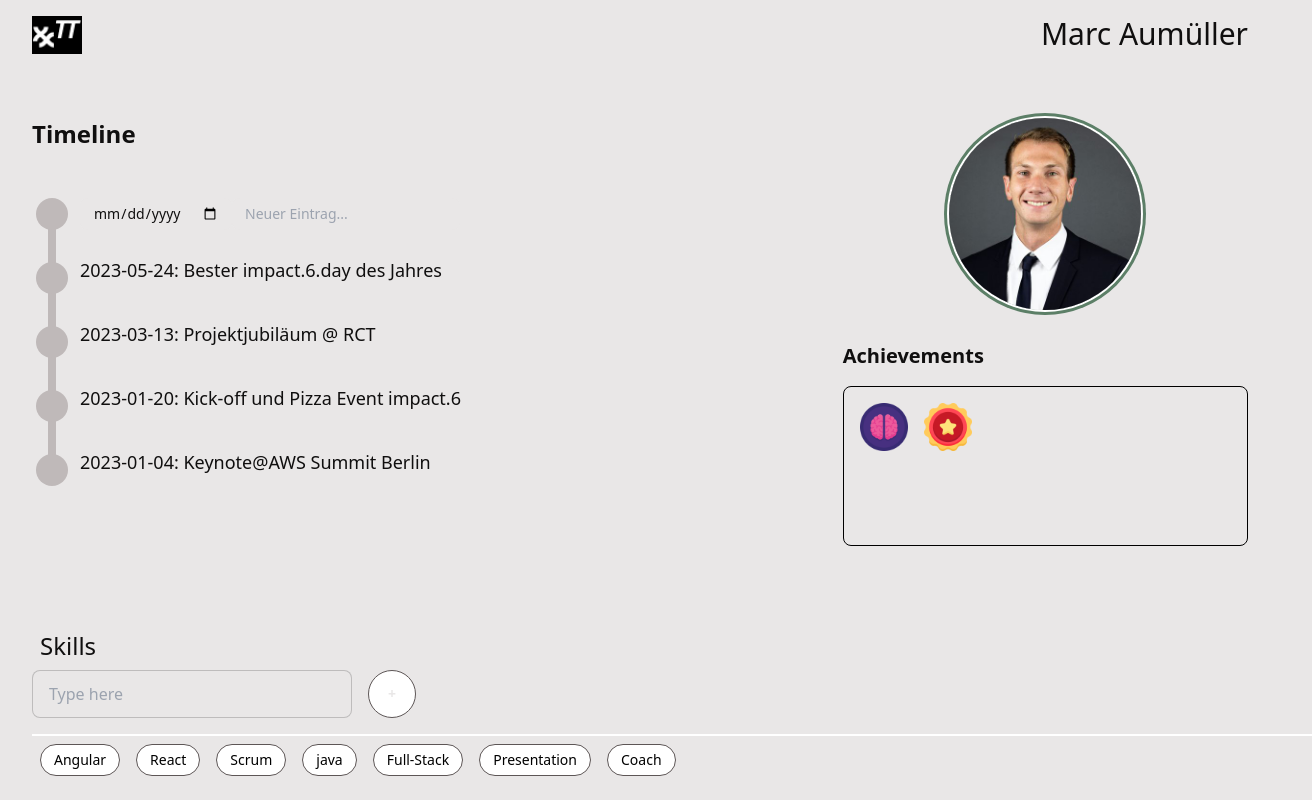
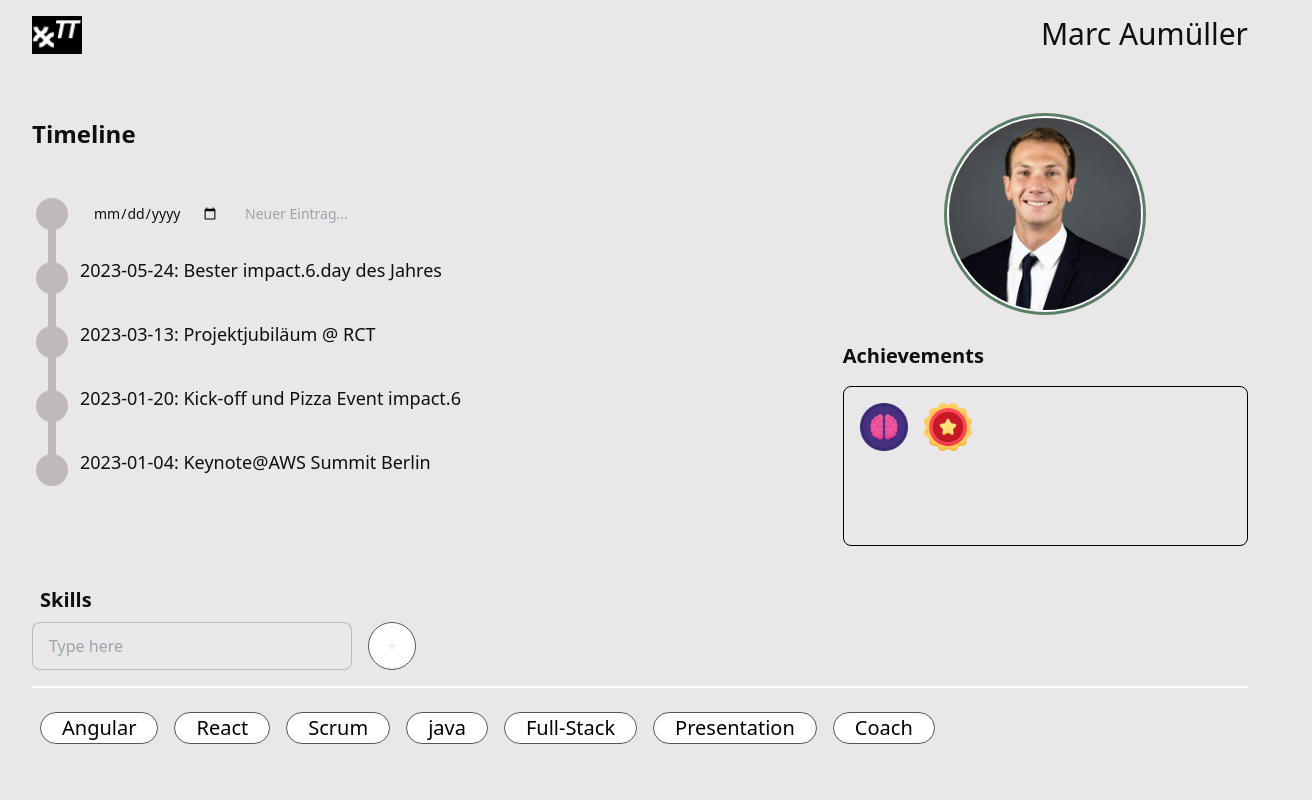
Before and after one commit to XYL0neer/fachkarriere-frontend, a Next.js app: page / in a window 1280 px wide. Shown: the whole page, 1312 px wide, since content can reach past the window. Built offline with nearby package versions, Linux system fonts and the light colour scheme.

Commit message:
skills refactor

```diff
--- a/src/components/skills/Skills.tsx
+++ b/src/components/skills/Skills.tsx
@@ -1,54 +1,19 @@
-import { useState } from "react";
-interface Skill {
-  id: number;
-  name: string | undefined;
-}
-const initialList: Skill[] = [
-  {
-    id: 1,
-    name: "Angular",
-  },
-  {
-    id: 2,
-    name: "React",
-  },
-  {
-    id: 3,
-    name: "Scrum",
-  },
-  {
-    id: 4,
-    name: "java",
-  },
-  {
-    id: 5,
-    name: "Full-Stack",
-  },
-  {
-    id: 6,
-    name: "Presentation",
-  },
-  {
-    id: 7,
-    name: "Coach",
-  },
-];
+import { useContext, useState } from "react";
+import { ProfileContext } from "~/contexts/ProfileContext";
 
 export default function Skills() {
-  const [list, setList] = useState(initialList);
-  const [text, setText] = useState();
-
-  const getRandomInt = () => {
-    return Math.floor(Math.random() * 100);
-  };
+  const {skills, addSkill} = useContext(ProfileContext);
+  const [text, setText] = useState("");
 
   // eslint-disable-next-line
   const handleAddSkill = (e: any) => {
     // eslint-disable-next-line
     e.preventDefault();
-    const newList = list.concat({ id: getRandomInt(), name: text });
-    // eslint-disable-next-line
-    setList(newList);
+    if (addSkill) {
+      addSkill(text);
+
+      setText("");
+    }
   };
 
   // eslint-disable-next-line
@@ -60,10 +25,11 @@ export default function Skills() {
   return (
     <>
       <div className="my-4">
-        <h2 className="m-2 text-2xl">Skills</h2>
+        <h2 className="m-2 text-xl font-bold">Skills</h2>
         <form className="flex gap-4" onSubmit={handleAddSkill}>
           <input
             onChange={handleChange}
+            value={text}
             type="text"
             placeholder="Type here"
             className="input-bordered input w-full max-w-xs"
@@ -77,15 +43,15 @@ export default function Skills() {
         </form>
       </div>
 
-      <div className="h-[2px] w-full bg-white"></div>
+      <div className="h-[2px] w-[calc(100vw-4rem)] bg-white"></div>
 
-      <div className="flex flex-wrap ">
-        {list.map((item) => (
+      <div className="flex flex-wrap pt-4 h-24">
+        {skills.map((item) => (
           <span
             key={item.id}
             className="badge m-2 h-8 rounded-3xl bg-white text-black"
           >
-            <span className="mx-1">{item.name}</span>
+            <span className="mx-1 py-1 px-2 text-xl">{item.name}</span>
           </span>
         ))}
       </div>
--- a/src/contexts/ProfileContext.tsx
+++ b/src/contexts/ProfileContext.tsx
@@ -1,10 +1,46 @@
 import { ReactNode, createContext, useState } from "react";
+
+interface Skill {
+  id: number;
+  name: string | undefined;
+}
+const initialList: Skill[] = [
+  {
+    id: 1,
+    name: "Angular",
+  },
+  {
+    id: 2,
+    name: "React",
+  },
+  {
+    id: 3,
+    name: "Scrum",
+  },
+  {
+    id: 4,
+    name: "java",
+  },
+  {
+    id: 5,
+    name: "Full-Stack",
+  },
+  {
+    id: 6,
+    name: "Presentation",
+  },
+  {
+    id: 7,
+    name: "Coach",
+  },
+];
 
 type ProfileContextType = {
   timelineElements: string[];
   badges: string[];
-  skills: string[];
+  skills: Skill[];
   addElement?: (element: string) => void;
+  addSkill?: (text: string) => void;
 }
 
 export const ProfileContext = createContext<ProfileContextType>({
@@ -21,9 +57,10 @@ type ProfileContextProviderProps = {
 export default function ProfileContextProvider({children}: ProfileContextProviderProps) {
   const [timelineElements, setTimelineElements] = useState<string[]>(['2023-05-24: Bester impact.6.day des Jahres', '2023-03-13: Projektjubiläum @ RCT', '2023-01-20: Kick-off und Pizza Event impact.6', '2023-01-04: Keynote@AWS Summit Berlin']);
   const [badges, setBadges] = useState<string[]>(['brain.png', 'badge.png']);
-  const [skills, setSkills] = useState<string[]>([]);
+  const [skills, setSkills] = useState<Skill[]>(initialList);
 
   const [showAlert, setShowAlert] = useState(false);
+
 
   function addElement(element: string) {
     setTimelineElements(list => [element, ...list]);
@@ -37,7 +74,21 @@ export default function ProfileContextProvider({children}: ProfileContextProvide
     }
   }
 
-  return <ProfileContext.Provider value={{timelineElements, badges, skills, addElement }}>{children}
+  const getRandomInt = () => {
+    return Math.floor(Math.random() * 100);
+  };
+
+  // eslint-disable-next-line
+  const addSkill = (text: string) => {
+    // eslint-disable-next-line
+    // e.preventDefault();
+    const newList = skills.concat({ id: getRandomInt(), name: text });
+    // eslint-disable-next-line
+    setSkills(newList);
+  };
+
+
+  return <ProfileContext.Provider value={{timelineElements, badges, skills, addElement, addSkill }}>{children}
   {showAlert && <div className="alert alert-success shadow-lg absolute top-0 z-50">
   <div>
     <img src="achievements.png" alt="nice achievement unlocked" />
--- a/src/pages/index.tsx
+++ b/src/pages/index.tsx
@@ -27,7 +27,7 @@ const Home: NextPage = () => {
             <Profile />
           </div>
         </main>
-        <footer className="absolute bottom-0 mx-8 my-4 w-full">
+        <footer className="absolute bottom-0 mx-8 my-4">
             <Skills />
         </footer>
       </ProfileContextProvider>
```
